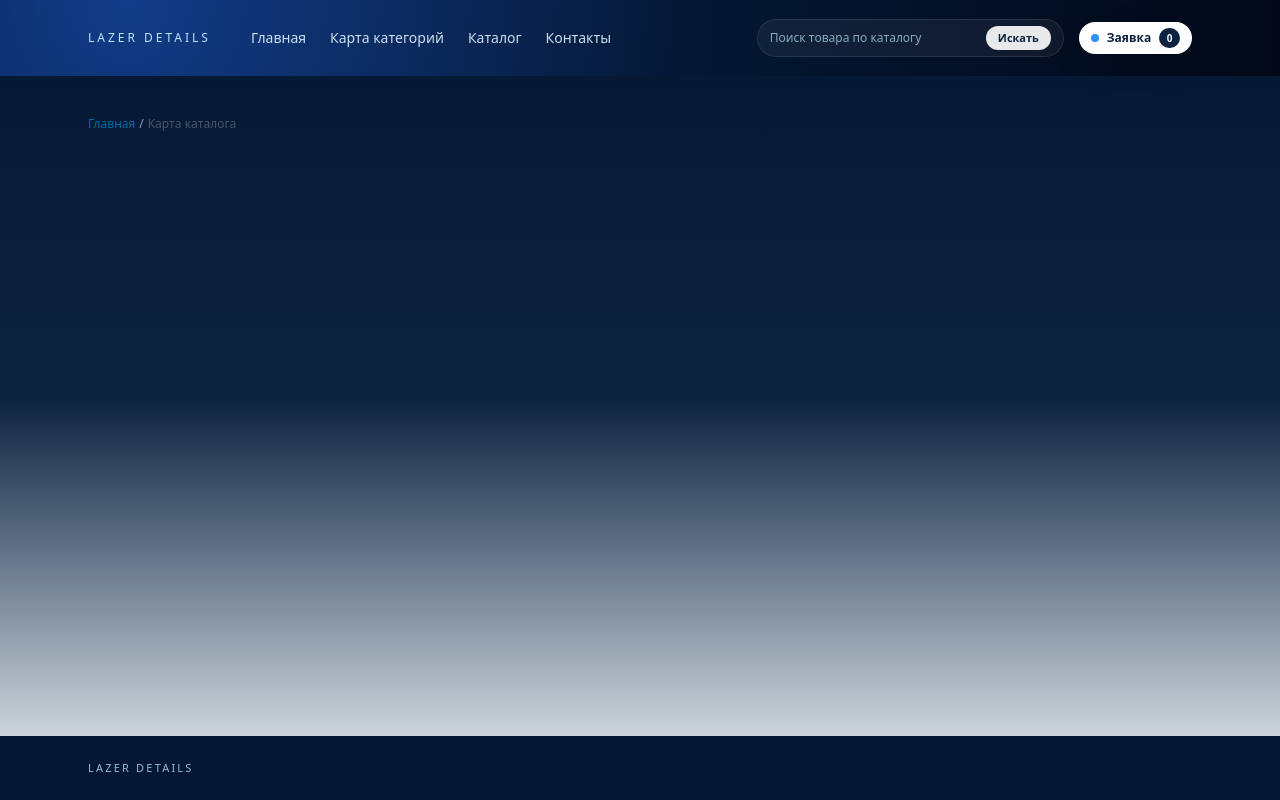
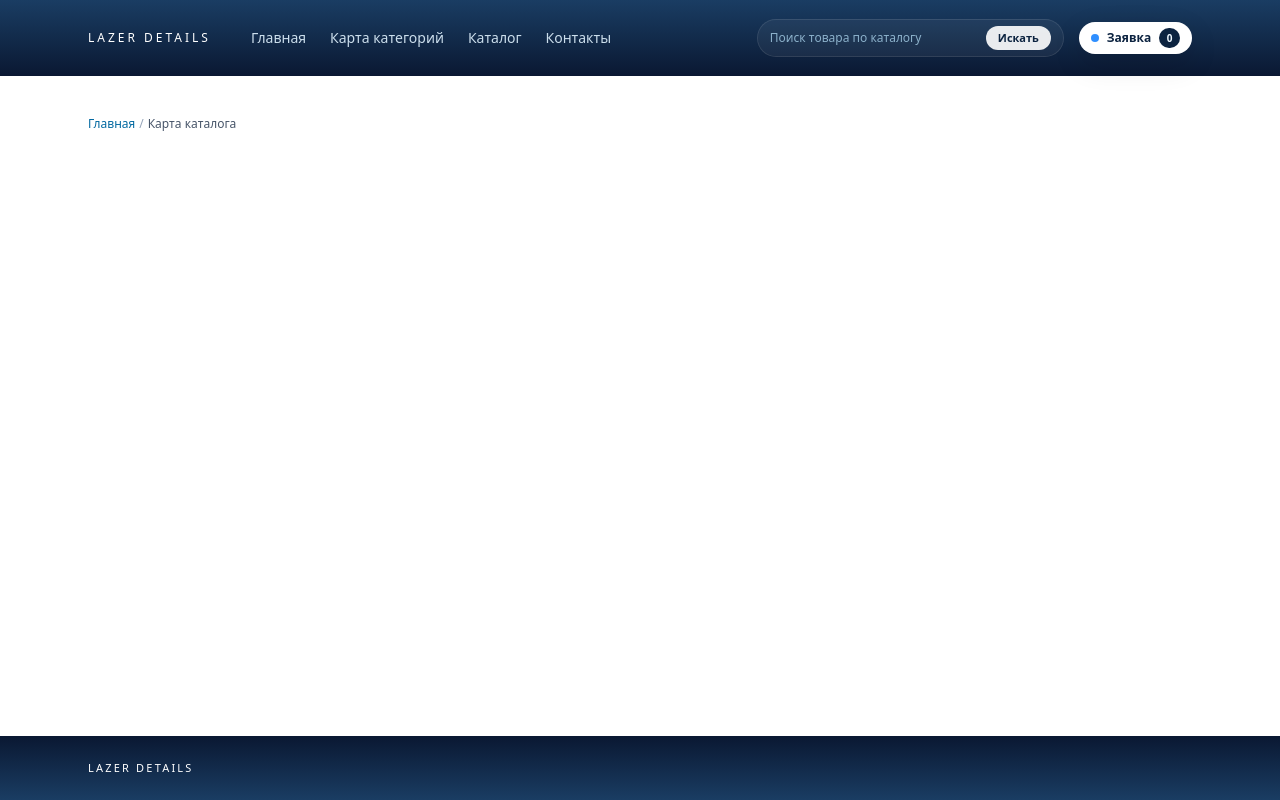
Before and after one commit to tamasaya/laserio-frontend-react, a React (Vite) app: page /categories in a window 1280 px wide. Built offline with nearby package versions, Linux system fonts and the light colour scheme.

Commit message:
build V6.1

```diff
--- a/index.html
+++ b/index.html
@@ -4,7 +4,7 @@
     <meta charset="UTF-8" />
     <link rel="icon" type="image/svg+xml" href="/vite.svg" />
     <meta name="viewport" content="width=device-width, initial-scale=1.0" />
-    <title>laserio-frontend-react</title>
+    <title>Lazer Details</title>
   </head>
   <body>
     <div id="root"></div>
--- a/src/App.css
+++ b/src/App.css
@@ -1,7 +1,11 @@
 /* Global layout helpers specific to the app shell; most styling lives in Tailwind classes. */
 
 .gradient-header {
-  background: radial-gradient(circle at 10% 0%, #123c88 0, #041733 50%, #020817 100%);
+  background: linear-gradient(to bottom, #1A3D63 0%, #0A1832 100%);
+}
+
+.gradient-header-reverse {
+  background: linear-gradient(to top, #1A3D63 0%, #0A1832 100%);
 }
 
 .catalog-card-shadow {
--- a/src/components/Layout/Layout.tsx
+++ b/src/components/Layout/Layout.tsx
@@ -54,7 +54,7 @@ export function Layout({ children }: LayoutProps) {
               className="flex items-center gap-3"
             >
               <div className="hidden flex-col text-left sm:flex">
-                <span className="text-xs uppercase tracking-[0.25em] text-sky-200">
+                <span className="text-xs uppercase tracking-[0.25em] text-white">
                   LAZER DETAILS
                 </span>
               </div>
@@ -121,10 +121,10 @@ export function Layout({ children }: LayoutProps) {
         {children}
       </main>
 
-      <footer className="mt-auto bg-laser-blue-dark py-6 text-xs text-sky-100/80">
+      <footer className="mt-auto gradient-header-reverse py-6 text-xs ">
         <div className="mx-auto flex max-w-6xl flex-col items-center justify-between gap-4 px-6 sm:flex-row">
           <div className="flex items-center gap-2">
-            <span className="text-[11px] uppercase tracking-[0.2em] text-sky-200/80">
+            <span className="text-[11px] uppercase tracking-[0.2em] text-white">
               LAZER DETAILS
             </span>
           </div>
--- a/src/index.css
+++ b/src/index.css
@@ -13,7 +13,7 @@ body {
 }
 
 .page-container {
-  @apply min-h-screen flex flex-col bg-gradient-to-b from-laser-blue-dark via-laser-blue to-slate-100;
+  @apply min-h-screen flex flex-col bg-white;
 }
 
 .page-inner {
--- a/src/pages/CategoriesMapPage.tsx
+++ b/src/pages/CategoriesMapPage.tsx
@@ -8,7 +8,7 @@ export function CategoriesMapPage() {
   return (
     <div className="space-y-6">
       <div className="flex items-center justify-between">
-        <h1 className="text-2xl font-semibold text-slate-900">
+        <h1 className="text-2xl font-semibold text-white">
           Карта каталога
         </h1>
       </div>
```
Also changed, not shown: 5 other files (tests, documents, lock files or other folders).
